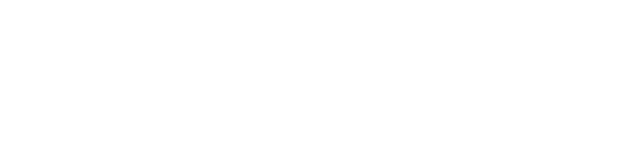
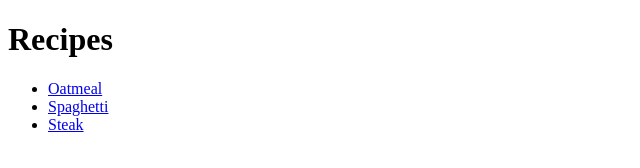
Before and after one commit to victormoetjen/odin-recipes, a plain HTML site: page index.html in a window 1280 px wide. Shown: the whole page, without its empty margins (0-640 px from the left). Drawn offline with Linux system fonts and the light colour scheme.

Commit message:
Add list of recipes

```diff
--- a/index.html
+++ b/index.html
@@ -6,6 +6,12 @@
     </head>
 
     <body>
+        <h1>Recipes</h1>
 
+        <ul>
+            <li><a href="./recipes/oatmeal.html">Oatmeal</a></li>
+            <li><a href="./recipes/spaghetti.html">Spaghetti</a></li>
+            <li><a href="./recipes/steak.html">Steak</a></li>
+        </ul>
     </body>
 </html>
```
